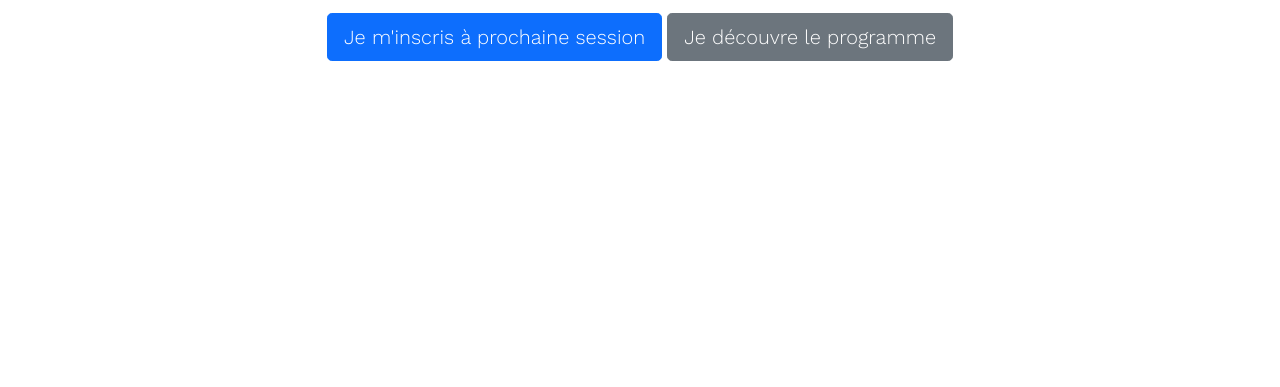
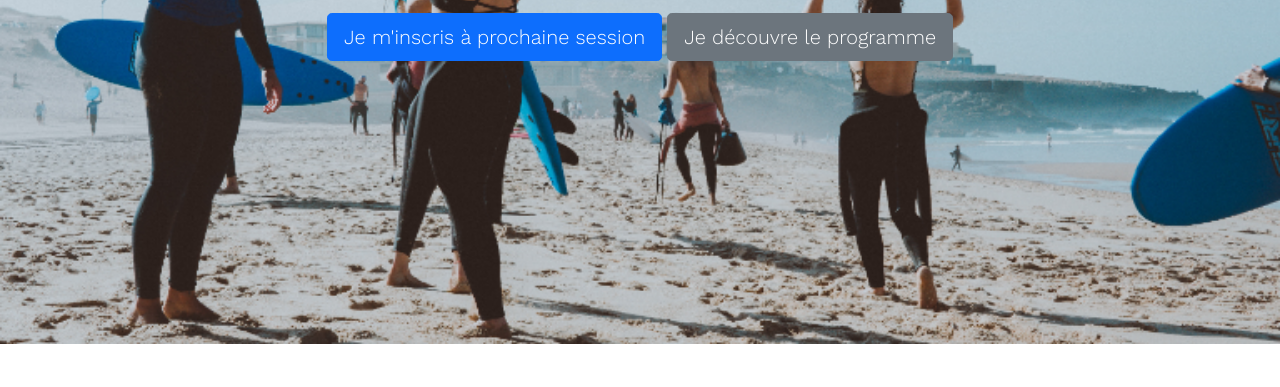
Before and after one commit to Djenann-Djilali-BAZ/Surfing-Project, a plain HTML site: page index.html in a window 1280 px wide. Shown: the part 212-599 px from the top of the page. Drawn offline with nearby package versions, Linux system fonts and the light colour scheme; the site is published under a folder, as on GitHub Pages, so addresses that start at the root find nothing; a web font is replaced by a local one.

Commit message:
Update style.css

```diff
--- a/style.css
+++ b/style.css
@@ -14,7 +14,7 @@
 
     .jumbotron{
         height: 500px;
-        background-image: url("/Surf.jpg");
+        background-image: url("Surf.jpg");
         background-position: center;
         background-size: cover;
         background-repeat: no-repeat;
```
